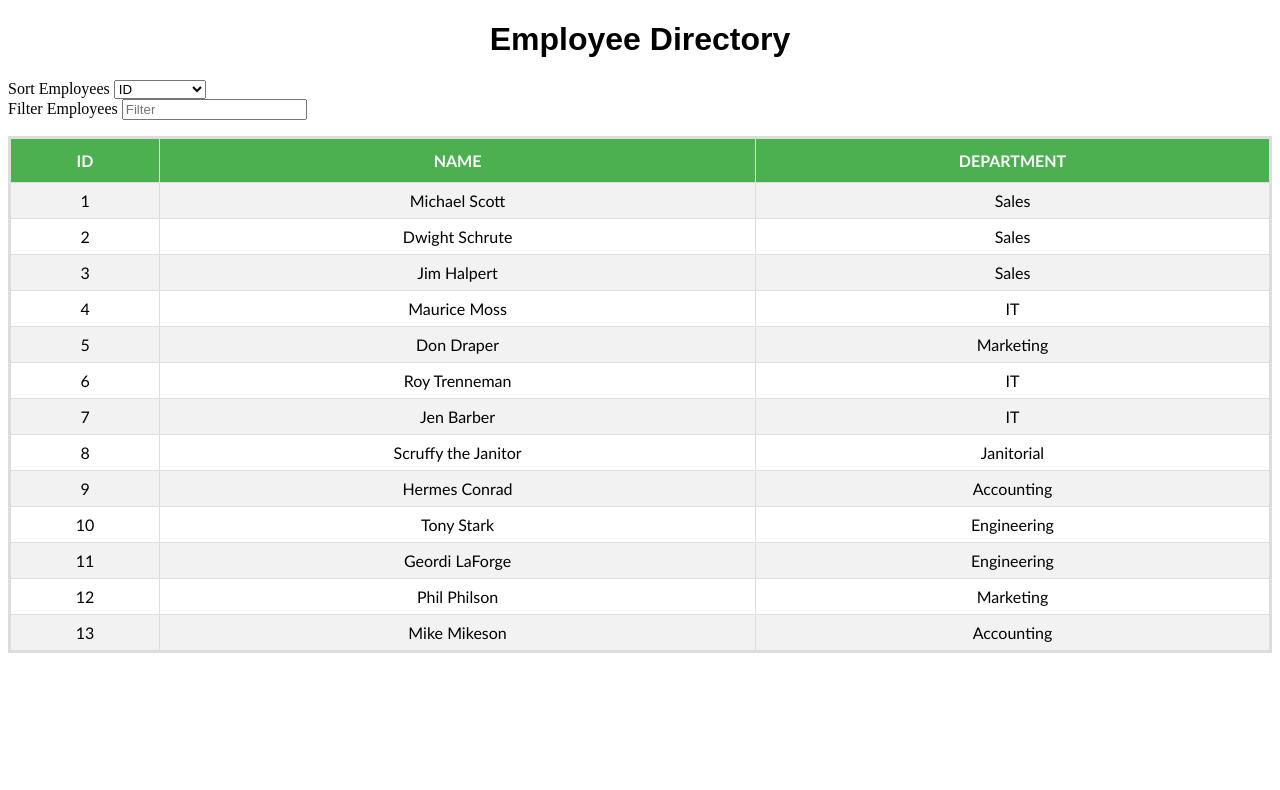
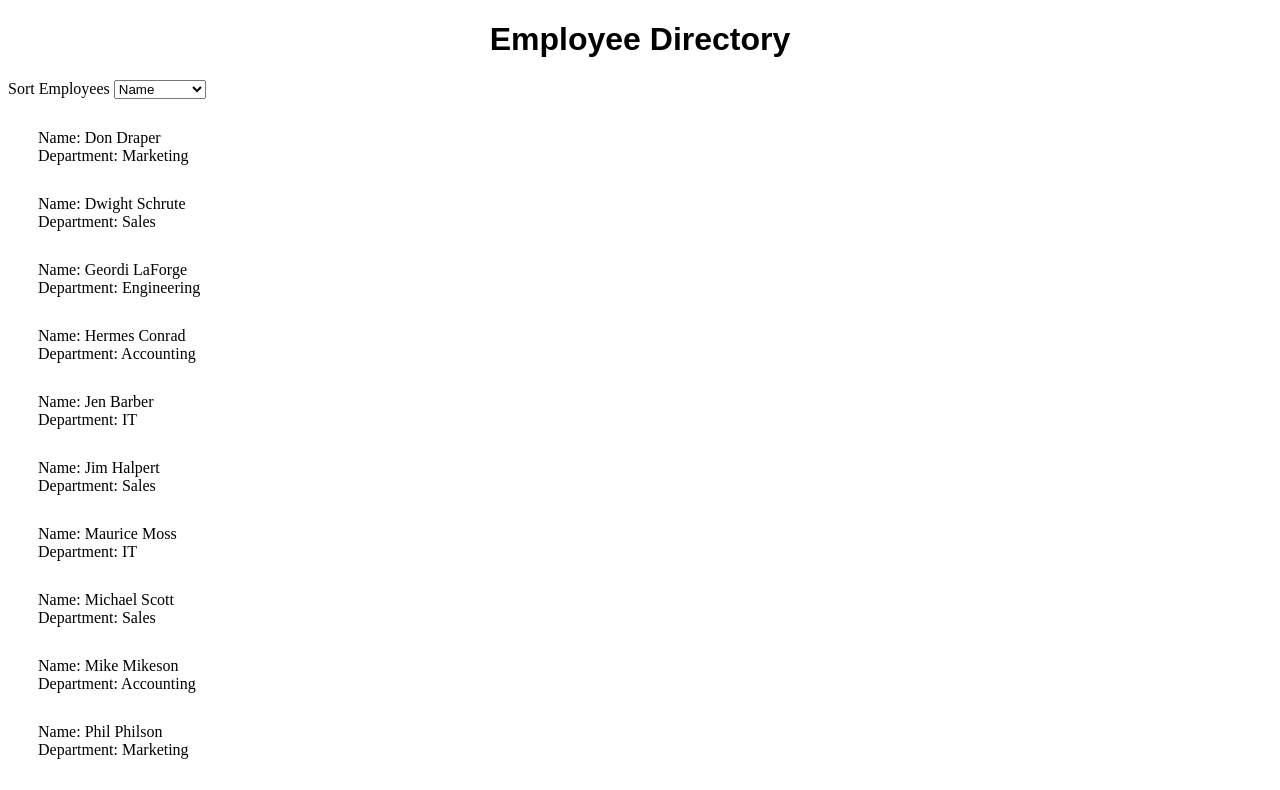
Before and after one commit to wmhunt1/React-Employee-Directory, a React (Create React App) app: page / in a window 1280 px wide. Shown: the top 790 px of the page. Built offline with nearby package versions, Linux system fonts and the light colour scheme.

Commit message:
worked on sort

```diff
--- a/src/components/Sort/index.js
+++ b/src/components/Sort/index.js
@@ -1,18 +1,82 @@
 import React, { useState, useEffect } from 'react';
 import employees from "../employees.json";
-// import Table from "../Table";
 
-// function sortByProperty(property) {
-//     return function (a, b) {
-//         if (a[property] > b[property])
-//             return 1;
-//         else if (a[property] < b[property])
-//             return -1;
+// const bands = [
+//   {
+//     id: 1,
+//     name: 'Nightwish',
+//     albums: 9,
+//     members: 6,
+//     formed_in: 1996,
+//   },
+//   {
+//     id: 2,
+//     name: 'Metallica',
+//     albums: 10,
+//     members: 4,
+//     formed_in: 1981,
+//   },
+//   {
+//     id: 3,
+//     name: 'Nirvana',
+//     albums: 3,
+//     members: 3,
+//     formed_in: 1987,
+//   },
+// ];
 
-//         return 0;
-//     }
+// function Sort() {
+//   const [data, setData] = useState([]);
+//   const [sortType, setSortType] = useState('albums');
+
+//   useEffect(() => {
+//     const sortArray = type => {
+//       const types = {
+//         albums: 'albums',
+//         members: 'members',
+//         formed: 'formed_in',
+//       };
+//       const sortProperty = types[type];
+//       const sorted = [...bands].sort((a, b) => b[sortProperty] - a[sortProperty]);
+//       setData(sorted);
+//     };
+
+//     sortArray(sortType);
+//   }, [sortType]);
+
+//   return (
+//     <div className="App">
+//       <select onChange={(e) => setSortType(e.target.value)}>
+//         <option value="albums">Albums</option>
+//         <option value="members">Members</option>
+//         <option value="formed">Formed in</option>
+//       </select>
+
+//       {data.map(band => (
+//         <div key={band.id} style={{ margin: '30px' }}>
+//           <div>{`Band: ${band.name}`}</div>
+//           <div>{`Albums: ${band.albums}`}</div>
+//           <div>{`Members: ${band.members}`}</div>
+//           <div>{`Year of founding: ${band.formed_in}`}</div>
+//         </div>
+//       ))}
+//     </div>
+//   );
 // }
-// employees.sort(sortByProperty("id"));
+
+// // import Table from "../Table";
+
+function sortByProperty(property) {
+    return function (a, b) {
+        if (a[property] > b[property])
+            return 1;
+        else if (a[property] < b[property])
+            return -1;
+
+        return 0;
+    }
+}
+employees.sort(sortByProperty("name"));
 function Sort() {
     const [data, setData] = useState([]);
     const [sortType, setSortType] = useState('name');
@@ -36,21 +100,21 @@ function Sort() {
       <div className="select">
           <label>Sort Employees </label>
         <select onChange={(e) => setSortType(e.target.value)}>
-          <option value="id">ID</option>
+          {/* <option value="id">ID</option> */}
           <option value="name">Name</option>
           <option value="department">Department</option>
         </select>
         {/* <Table/> */}
 {/* shows data sorting on these but not on table */}
-        {/* {data.map(employee => (
+        {data.map(employee => (
           <div key={employee.id} style={{ margin: '30px' }}>
-            <div>{`ID: ${employee.id}`}</div>
+            {/* <div>{`ID: ${employee.id}`}</div> */}
             <div>{`Name: ${employee.name}`}</div>
             <div>{`Department: ${employee.department}`}</div>
           </div>
-        ))} */}
+        ))}
       </div>
     );
   }
 
-  export default Sort;
+export default Sort;
--- a/src/components/Table/index.js
+++ b/src/components/Table/index.js
@@ -9,8 +9,8 @@ class Table extends Component {
       this.state = {employees};
    }
    renderTableData() {
-    return this.state.employees.map((employee, index) => {
-       const { id, name, department} = employee //destructuring
+    return employees.map((employee) => {
+      const { id, name, department} = employee //destructuring
        return (
           <tr key={id}>
              <td>{id}</td>
```
Also changed, not shown: 1 other file (tests, documents, lock files or other folders).
